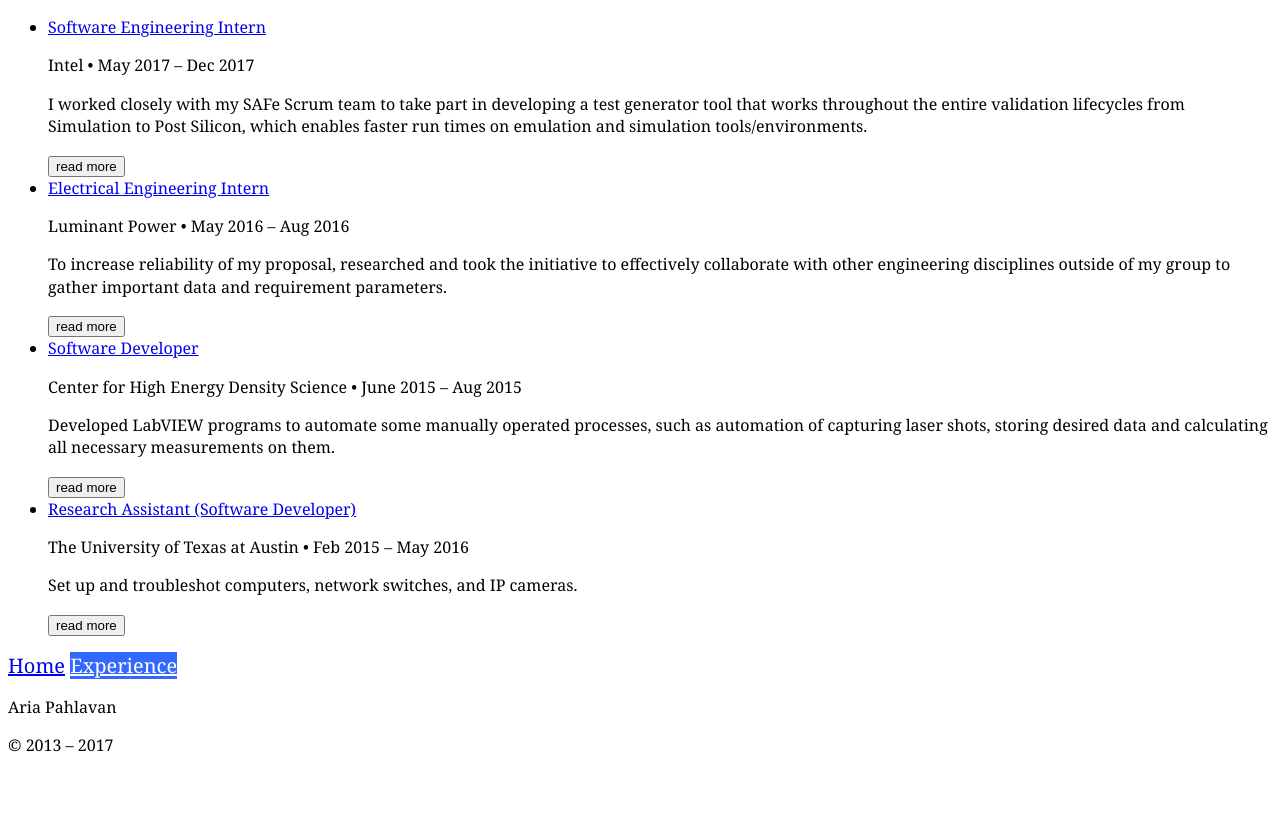
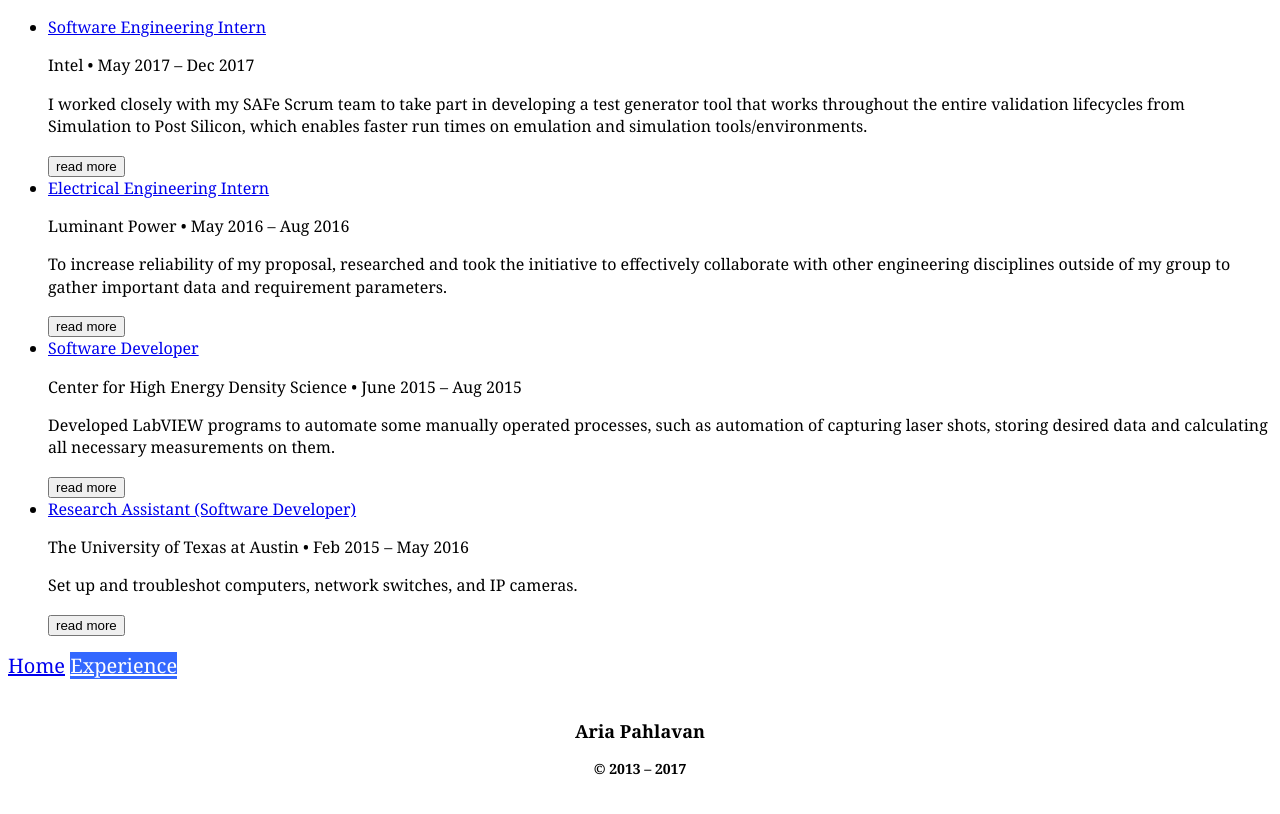
Before and after one commit to ariapahlavan/ariapahlavan.github.io, a Jekyll site: the page built from experience.html, in a window 1280 px wide. Shown: the top 814 px of the page. Built offline with Jekyll 4.4.1, drawn with Linux system fonts in a browser that asks for light colours.

Commit message:
add styling for footer

```diff
--- a/_config.yml
+++ b/_config.yml
@@ -1,3 +1,4 @@
+title: Aria Pahlavan
 #markdown: redcarpet
 baseurl: ""
 exclude: ['README.md']
--- a/_includes/footer.html
+++ b/_includes/footer.html
@@ -1,4 +1,6 @@
 <footer>
-    <p>Aria Pahlavan</p>
-    <p>&copy; 2013 &ndash; {{ site.time | date: '%Y' }}</p>
+    <div>
+        <h2>{{ site.title }}</h2>
+        <h3>&copy; 2013 &ndash; {{ site.time | date: '%Y' }}</h3>
+    </div>
 </footer>
--- a/css/common.css
+++ b/css/common.css
@@ -24,3 +24,10 @@ html {
 .nav-header {
     font-size: 1.25rem;
 }
+
+footer {
+    font-weight: 300;
+    font-size: 0.75em;
+    padding: 2em;
+    text-align: center;
+}
```
Also changed, not shown: experience.html (indentation only).
